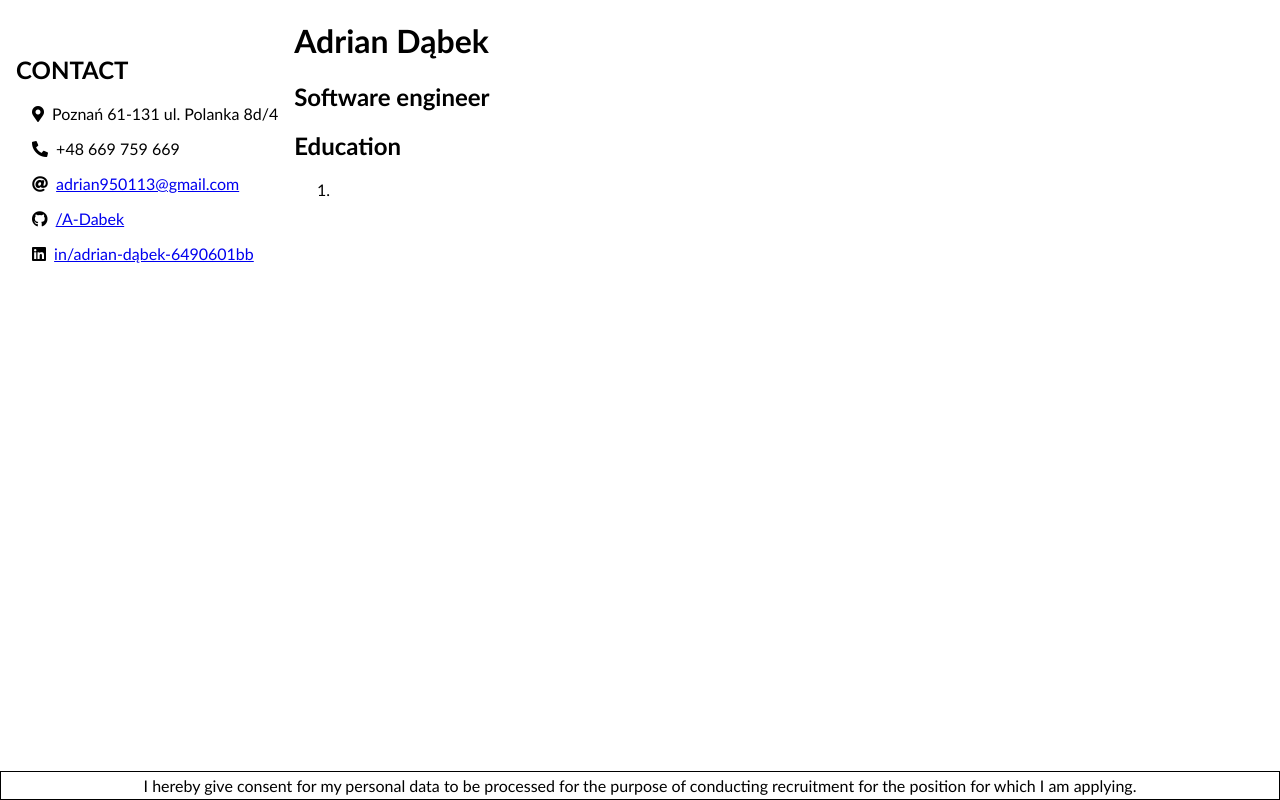
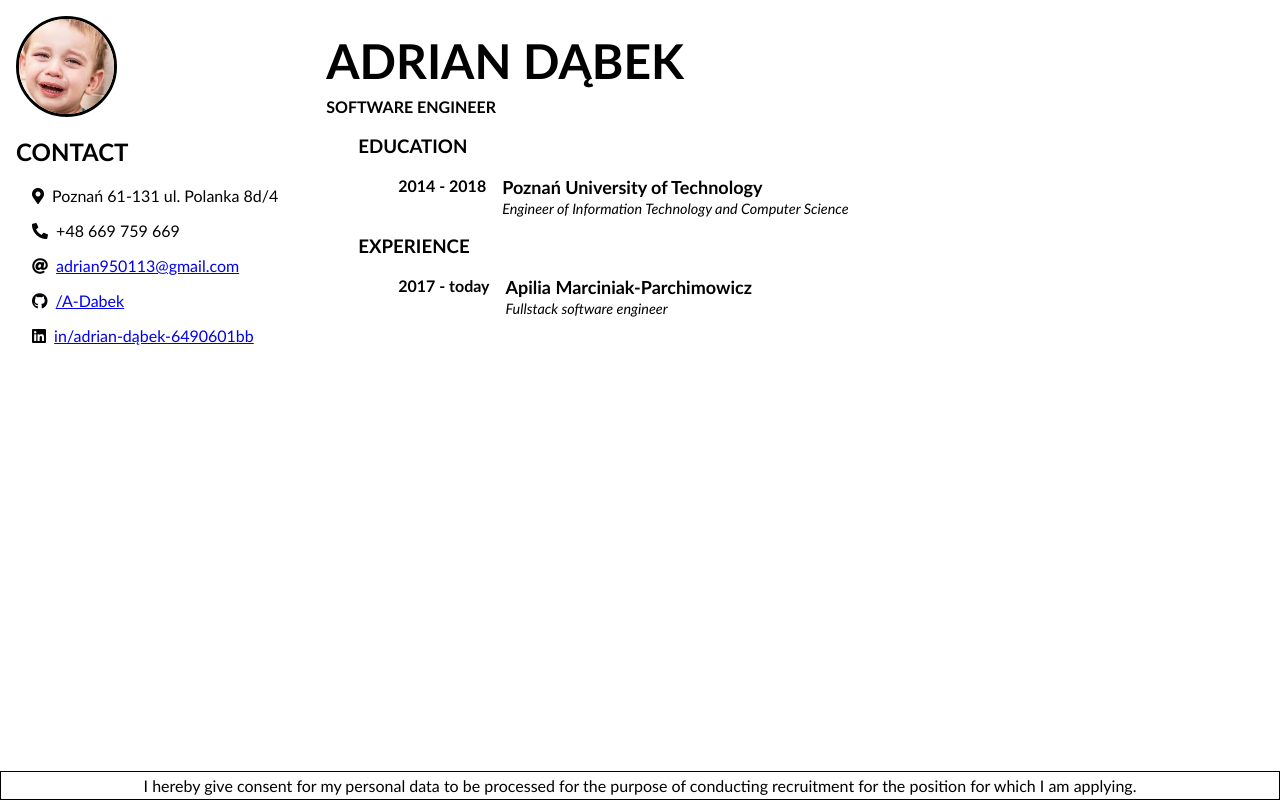
Before and after one commit to A-Dabek/resume, a website: page public/index.html in a window 1280 px wide. Drawn offline with Linux system fonts and the light colour scheme.

Commit message:
add education and experience  sections

```diff
--- a/public/index.html
+++ b/public/index.html
@@ -20,7 +20,7 @@
   <body>
     <main>
       <aside id="personal">
-        <img id="photo"></img>
+        <img id="photo" src="./pobrane.jpg" width="400" height="400"></img>
 
         <h1 id="contact">Contact</h1>
         <ul>
@@ -61,12 +61,39 @@
 
       <div id="history">
         <h1 id="name">Adrian Dąbek</h1>
-        <h2 id="subtitle">Software engineer</h2>
+        <h2 id="name__subtitle">Software engineer</h2>
 
         <section>
-          <h1>Education</h1>
+          <h3 class="section-title">Education</h3>
           <ol>
-            <li></li>
+            <li>
+              <div class="date-range">
+                2014 - 2018
+              </div>
+              <div>
+              <h4 class="list-item__header">Poznań University of Technology</h4>
+              <span class="list-item__subtitle education__title">
+                Engineer of Information Technology and Computer Science
+              </span>
+              </div>
+            </li>
+          </ol>
+        </section>
+
+        <section>
+          <h3 class="section-title">Experience</h3>
+          <ol>
+            <li>
+              <div class="date-range">
+                2017 - today
+              </div>
+              <div>
+              <h4 class="list-item__header"> Apilia Marciniak-Parchimowicz</h4>
+              <span class="list-item__subtitle">
+                Fullstack software engineer
+              </span>
+              </div>
+            </li>
           </ol>
         </section>
       </div>
--- a/public/main.css
+++ b/public/main.css
@@ -27,3 +27,56 @@ footer {
   padding-top: 0.25rem;
   padding-bottom: 0.25rem;
 }
+
+#name,
+#name__subtitle {
+  text-transform: uppercase;
+}
+
+#name {
+  font-size: 3rem;
+  margin-bottom: 0.5rem;
+}
+
+#name__subtitle {
+  margin: 0;
+  font-size: 1rem;
+}
+
+#history {
+  flex-grow: 1;
+  padding-left: 2rem;
+  padding-right: 5rem;
+}
+
+#history section {
+  padding-left: 2rem;
+}
+
+#history .section-title {
+  text-transform: uppercase;
+}
+
+#history ol {
+  list-style-type: none;
+}
+
+#history ol li {
+  display: flex;
+}
+
+#history .date-range {
+  margin-right: 1rem;
+  font-weight: bold;
+}
+
+#history .list-item__header {
+  margin: 0;
+  font-size: 1.125rem;
+}
+
+#history .list-item__subtitle {
+  margin: 0;
+  font-style: italic;
+  font-size: 0.9rem;
+}
--- a/public/personal.css
+++ b/public/personal.css
@@ -1,5 +1,16 @@
 #contact {
   text-transform: uppercase;
+}
+
+#photo {
+  display: block;
+  max-width: 200px;
+  max-height: 95px;
+  width: auto;
+  height: auto;
+  border-radius: 50%;
+  border: solid 3px black;
+  box-shadow: 0 0 3px transparent;
 }
 
 #personal {
```
Also changed, not shown: public/pobrane.jpg (added).
